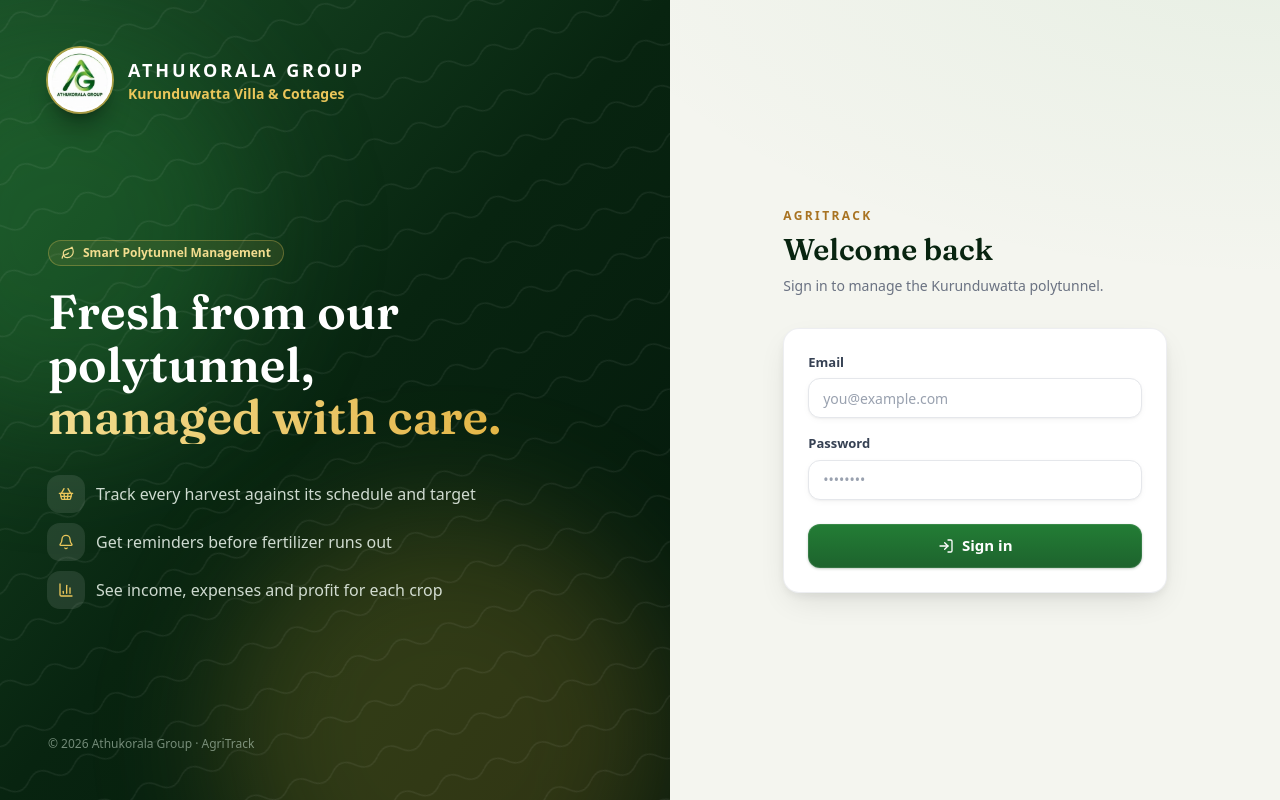
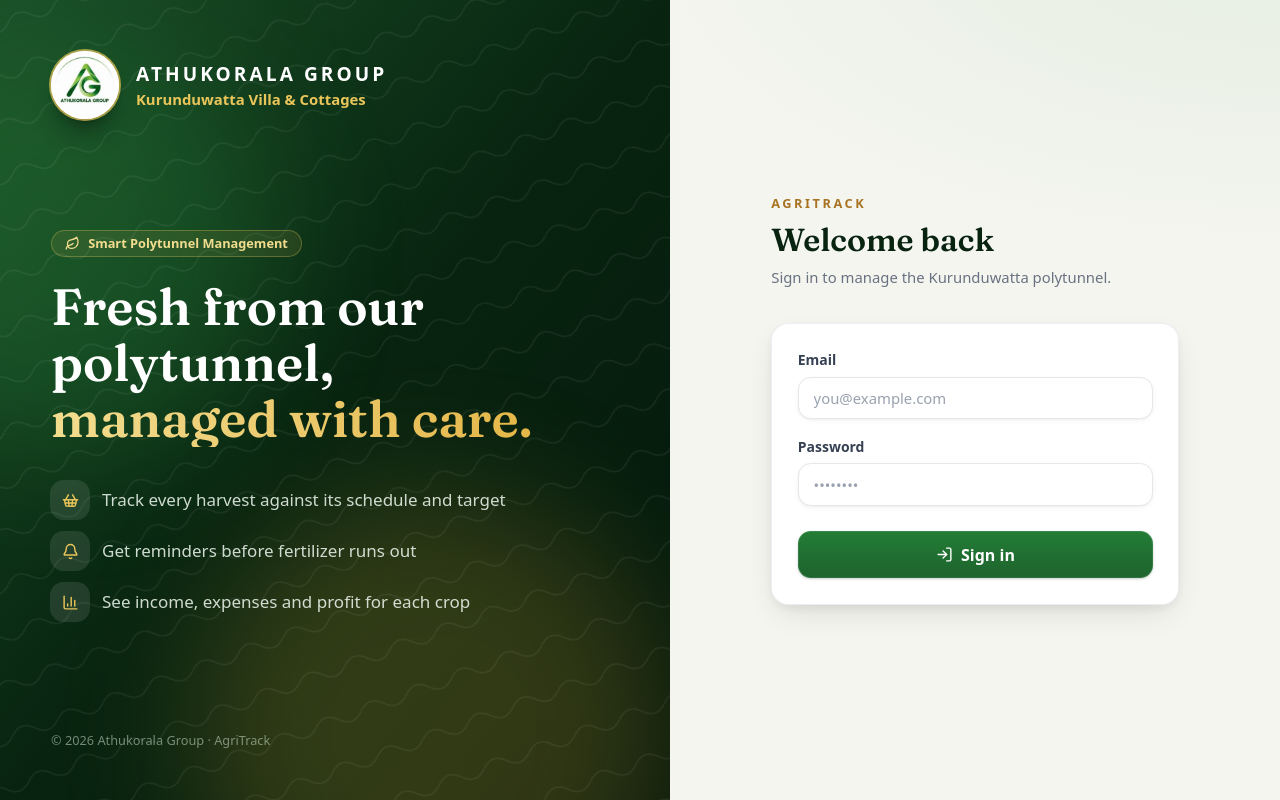
Before and after one commit to ThuryaNikethani/AgriTrack-, a Next.js app: page /login in a window 1280 px wide. Built offline with nearby package versions, Linux system fonts and the light colour scheme.

Commit message:
Increase base font size and small text sizes for readability

```diff
--- a/src/app/globals.css
+++ b/src/app/globals.css
@@ -67,6 +67,11 @@
   }
 }
 
+/* Larger base size: every rem-based size in the UI scales with it (default browser size is 16px). */
+html {
+  font-size: 17px;
+}
+
 body {
   background:
     radial-gradient(1200px 600px at 100% -10%, rgb(51 154 67 / 0.07), transparent 60%),
--- a/src/components/charts.tsx
+++ b/src/components/charts.tsx
@@ -150,7 +150,7 @@ export function BreakdownPie({ data }: { data: { label: string; value: number }[
         </PieChart>
       </ResponsiveContainer>
       <div className="pointer-events-none absolute inset-x-0 top-[45%] -translate-y-1/2 text-center">
-        <p className="text-[10px] font-bold uppercase tracking-wider text-gray-400">Total</p>
+        <p className="text-[11px] font-bold uppercase tracking-wider text-gray-400">Total</p>
         <p className="text-sm font-extrabold text-gray-900">{compact(total)}</p>
       </div>
     </div>
--- a/src/components/layout/notification-bell.tsx
+++ b/src/components/layout/notification-bell.tsx
@@ -10,7 +10,7 @@ export function NotificationBell({ unread }: { unread: number }) {
     >
       <Bell className="h-5 w-5" />
       {unread > 0 && (
-        <span className="absolute -right-1.5 -top-1.5 flex h-5 min-w-5 items-center justify-center rounded-full bg-red-500 px-1 text-[10px] font-bold text-white ring-2 ring-white">
+        <span className="absolute -right-1.5 -top-1.5 flex h-5 min-w-5 items-center justify-center rounded-full bg-red-500 px-1 text-[11px] font-bold text-white ring-2 ring-white">
           {unread > 99 ? "99+" : unread}
         </span>
       )}
--- a/src/components/layout/sidebar.tsx
+++ b/src/components/layout/sidebar.tsx
@@ -55,7 +55,7 @@ export function Sidebar({
             if (groupItems.length === 0) return null;
             return (
               <div key={group}>
-                <p className="mb-2 px-3 text-[10px] font-bold uppercase tracking-[0.18em] text-gold-300/80">{group}</p>
+                <p className="mb-2 px-3 text-[11px] font-bold uppercase tracking-[0.18em] text-gold-300/80">{group}</p>
                 <div className="space-y-1">
                   {groupItems.map((item) => {
                     const active = pathname === item.href || pathname.startsWith(`${item.href}/`);
@@ -87,7 +87,7 @@ export function Sidebar({
                         </span>
                         <span className="flex-1">{item.label}</span>
                         {item.href === "/notifications" && unread > 0 && (
-                          <span className="rounded-full bg-red-500 px-2 py-0.5 text-[10px] font-bold text-white">
+                          <span className="rounded-full bg-red-500 px-2 py-0.5 text-[11px] font-bold text-white">
                             {unread > 99 ? "99+" : unread}
                           </span>
                         )}
--- a/src/components/layout/user-menu.tsx
+++ b/src/components/layout/user-menu.tsx
@@ -19,7 +19,7 @@ export function UserMenu({ name, role }: { name: string; role: string }) {
       </span>
       <div className="hidden leading-tight sm:block">
         <p className="text-sm font-semibold text-gray-900">{name}</p>
-        <p className="text-[11px] font-medium text-gold-600">{enumLabel(role)}</p>
+        <p className="text-[12px] font-medium text-gold-600">{enumLabel(role)}</p>
       </div>
       <form action={logoutAction}>
         <button
--- a/src/components/report-view.tsx
+++ b/src/components/report-view.tsx
@@ -14,7 +14,7 @@ export function ReportView({ report }: { report: Report }) {
       <dl className="mb-6 grid grid-cols-2 gap-3 sm:grid-cols-4 print:grid-cols-4">
         {report.summary.map((s) => (
           <div key={s.label} className="rounded-md bg-gray-50 p-3 print:bg-transparent print:p-1">
-            <dt className="text-[11px] uppercase tracking-wide text-gray-500">{s.label}</dt>
+            <dt className="text-[12px] uppercase tracking-wide text-gray-500">{s.label}</dt>
             <dd className="mt-0.5 font-semibold text-gray-900">{s.value}</dd>
           </div>
         ))}
@@ -24,7 +24,7 @@ export function ReportView({ report }: { report: Report }) {
         <section key={idx} className="mb-6 break-inside-avoid-page">
           {section.title && <h3 className="mb-2 font-semibold text-gray-900">{section.title}</h3>}
           <div className="overflow-x-auto">
-            <table className="w-full border-collapse text-sm print:text-[10px]">
+            <table className="w-full border-collapse text-sm print:text-[11px]">
               <thead>
                 <tr className="bg-green-700 text-white print:bg-green-700">
                   {section.columns.map((c) => (
--- a/src/components/ui/button.tsx
+++ b/src/components/ui/button.tsx
@@ -21,7 +21,7 @@ export const buttonVariants = cva(
       size: {
         default: "h-10 px-4",
         sm: "h-8 rounded-lg px-3 text-xs",
-        lg: "h-11 px-6 text-[15px]",
+        lg: "h-11 px-6 text-[16px]",
         icon: "h-8 w-8 rounded-lg",
       },
     },
--- a/src/components/ui/card.tsx
+++ b/src/components/ui/card.tsx
@@ -21,7 +21,7 @@ export function CardTitle({ className, ...props }: React.HTMLAttributes<HTMLHead
   return (
     <h3
       className={cn(
-        "relative pl-3 text-[15px] font-bold tracking-tight text-gray-900 before:absolute before:left-0 before:top-1/2 before:h-4 before:w-1 before:-translate-y-1/2 before:rounded-full before:bg-gradient-to-b before:from-gold-300 before:to-gold-500 before:content-['']",
+        "relative pl-3 text-[16px] font-bold tracking-tight text-gray-900 before:absolute before:left-0 before:top-1/2 before:h-4 before:w-1 before:-translate-y-1/2 before:rounded-full before:bg-gradient-to-b before:from-gold-300 before:to-gold-500 before:content-['']",
         className,
       )}
       {...props}
--- a/src/components/ui/form-controls.tsx
+++ b/src/components/ui/form-controls.tsx
@@ -17,7 +17,7 @@ export function Select({ className, ...props }: React.SelectHTMLAttributes<HTMLS
 }
 
 export function Label({ className, ...props }: React.LabelHTMLAttributes<HTMLLabelElement>) {
-  return <label className={cn("text-[13px] font-semibold text-gray-700", className)} {...props} />;
+  return <label className={cn("text-[14px] font-semibold text-gray-700", className)} {...props} />;
 }
 
 /** Label + control + optional error message */
--- a/src/components/ui/table.tsx
+++ b/src/components/ui/table.tsx
@@ -26,7 +26,7 @@ export function TH({ className, ...props }: React.ThHTMLAttributes<HTMLTableCell
   return (
     <th
       className={cn(
-        "whitespace-nowrap px-4 py-3 text-left text-[11px] font-bold uppercase tracking-wider text-gray-500 first:pl-5 last:pr-5",
+        "whitespace-nowrap px-4 py-3 text-left text-[12px] font-bold uppercase tracking-wider text-gray-500 first:pl-5 last:pr-5",
         className,
       )}
       {...props}
```
